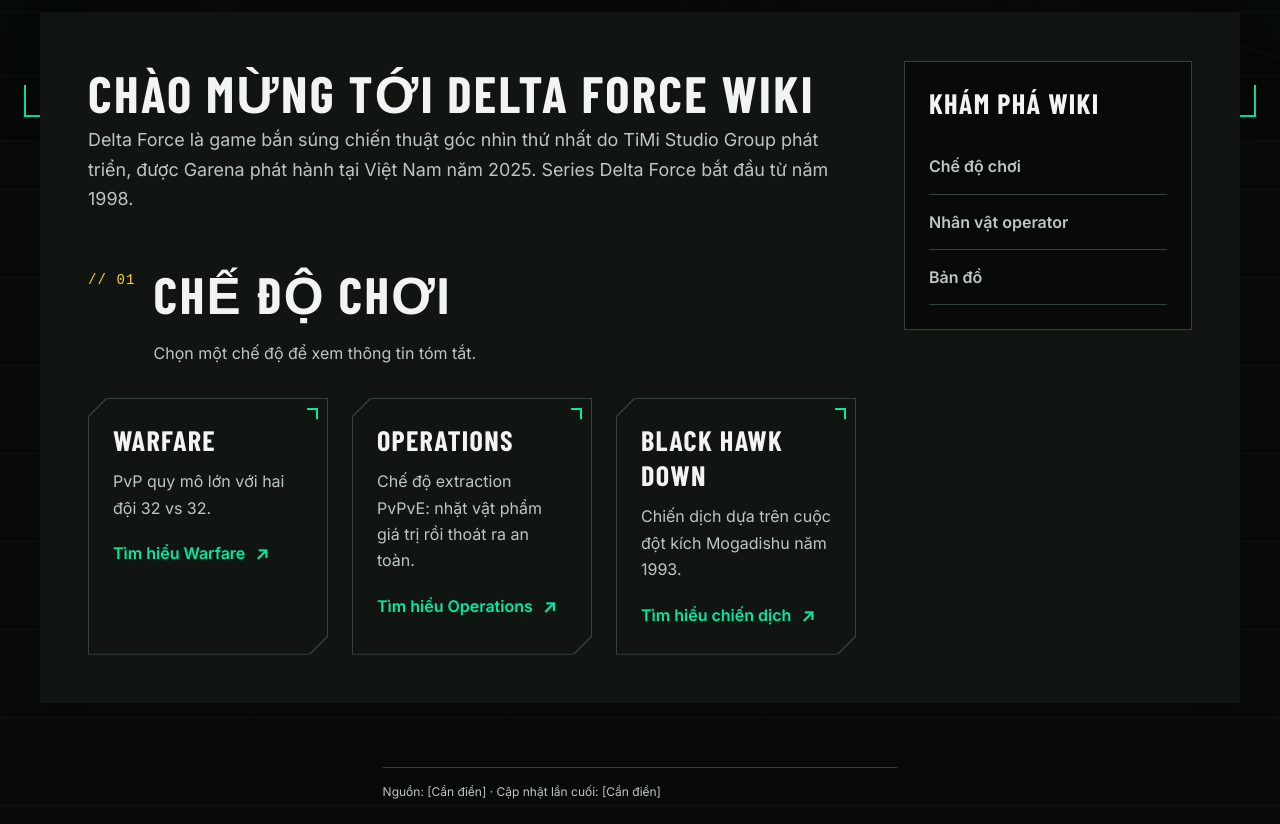
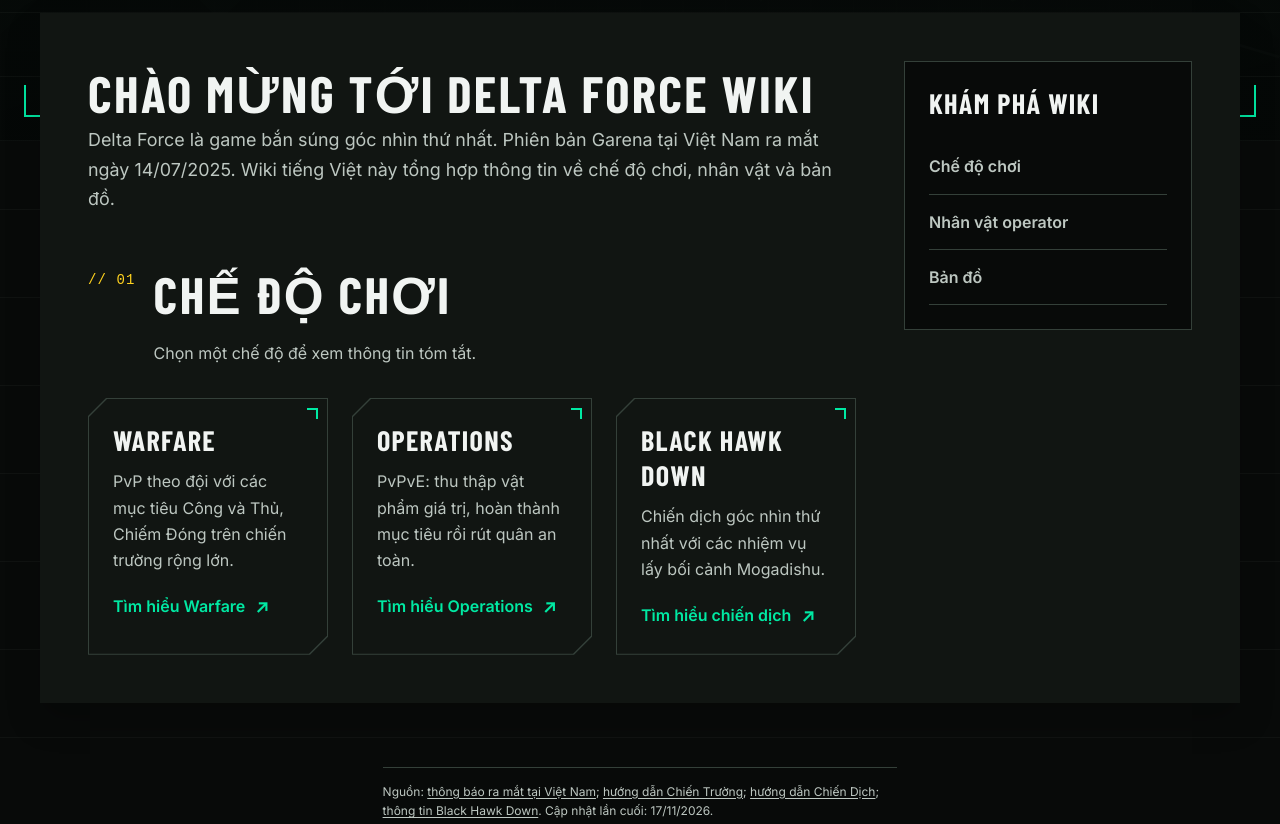
Before and after one commit to thebestaov04-glitch/Web-wiki-Delta-Force, a plain HTML site: page index.html in a window 1280 px wide. Shown: the part 340-1164 px from the top of the page. Drawn offline with nearby package versions, Linux system fonts and the light colour scheme.

Commit message:
update file docs/ai_log.md va evidence-index.md

```diff
--- a/index.html
+++ b/index.html
@@ -15,10 +15,6 @@
   <meta property="og:description" content="Fan page tiếng Việt phi thương mại về Delta Force: giới thiệu chế độ chơi, nhân vật và bản đồ.">
   <meta property="og:type" content="website">
   <meta property="og:locale" content="vi_VN">
-  <meta property="og:image" content="[Cần điền]">
-  <meta property="og:image:width" content="1200">
-  <meta property="og:image:height" content="630">
-  <meta property="og:image:alt" content="Ảnh xem trước Delta Force Fan Wiki">
 </head>
 <body>
   <a class="skip-link" href="#main-content">Chuyển tới nội dung chính</a>
@@ -58,7 +54,7 @@
     <section class="home-panel" aria-label="Giới thiệu và nội dung wiki">
       <div class="home-panel__main">
         <h2>Chào mừng tới Delta Force Wiki</h2>
-        <p class="home-panel__intro">Delta Force là game bắn súng chiến thuật góc nhìn thứ nhất do TiMi Studio Group phát triển, được Garena phát hành tại Việt Nam năm 2025. Series Delta Force bắt đầu từ năm 1998.</p>
+        <p class="home-panel__intro">Delta Force là game bắn súng góc nhìn thứ nhất. Phiên bản Garena tại Việt Nam ra mắt ngày 14/07/2025. Wiki tiếng Việt này tổng hợp thông tin về chế độ chơi, nhân vật và bản đồ.</p>
         <section class="home-modes" aria-labelledby="home-modes-title">
           <div class="section-heading">
             <span class="section-heading__index" aria-hidden="true">// 01</span>
@@ -69,21 +65,21 @@
             <article class="mode-card">
               <div class="mode-card__content">
                 <h3 class="mode-card__title">Warfare</h3>
-                <p class="mode-card__text">PvP quy mô lớn với hai đội 32 vs 32.</p>
+                <p class="mode-card__text">PvP theo đội với các mục tiêu Công và Thủ, Chiếm Đóng trên chiến trường rộng lớn.</p>
                 <a class="mode-card__link" href="modes.html#warfare">Tìm hiểu Warfare</a>
               </div>
             </article>
             <article class="mode-card">
               <div class="mode-card__content">
                 <h3 class="mode-card__title">Operations</h3>
-                <p class="mode-card__text">Chế độ extraction PvPvE: nhặt vật phẩm giá trị rồi thoát ra an toàn.</p>
+                <p class="mode-card__text">PvPvE: thu thập vật phẩm giá trị, hoàn thành mục tiêu rồi rút quân an toàn.</p>
                 <a class="mode-card__link" href="modes.html#operations">Tìm hiểu Operations</a>
               </div>
             </article>
             <article class="mode-card">
               <div class="mode-card__content">
                 <h3 class="mode-card__title">Black Hawk Down</h3>
-                <p class="mode-card__text">Chiến dịch dựa trên cuộc đột kích Mogadishu năm 1993.</p>
+                <p class="mode-card__text">Chiến dịch góc nhìn thứ nhất với các nhiệm vụ lấy bối cảnh Mogadishu.</p>
                 <a class="mode-card__link" href="modes.html#black-hawk-down">Tìm hiểu chiến dịch</a>
               </div>
             </article>
@@ -99,7 +95,7 @@
         </nav>
       </aside>
     </section>
-    <p class="page-meta">Nguồn: [Cần điền] · Cập nhật lần cuối: [Cần điền]</p>
+    <p class="page-meta">Nguồn: <a href="https://deltaforce.garena.vn/news/tat-ca/garena-delta-force-chinh-thuc-ra-mat-o-viet-nam" target="_blank" rel="noopener noreferrer">thông báo ra mắt tại Việt Nam</a>; <a href="https://deltaforce.garena.vn/news/chien-truong/huong-dan-chien-truong" target="_blank" rel="noopener noreferrer">hướng dẫn Chiến Trường</a>; <a href="https://deltaforce.garena.vn/news/chien-dich/huong-dan-chien-dich" target="_blank" rel="noopener noreferrer">hướng dẫn Chiến Dịch</a>; <a href="https://deltaforce.garena.vn/" target="_blank" rel="noopener noreferrer">thông tin Black Hawk Down</a>. Cập nhật lần cuối: 17/11/2026.</p>
   </main>
   <footer class="site-footer">
     <div class="site-footer__inner">
```
Also changed, not shown: maps.html (+0 -5 lines), modes.html (+4 -8 lines), operators.html (+0 -5 lines), 4 other files.
